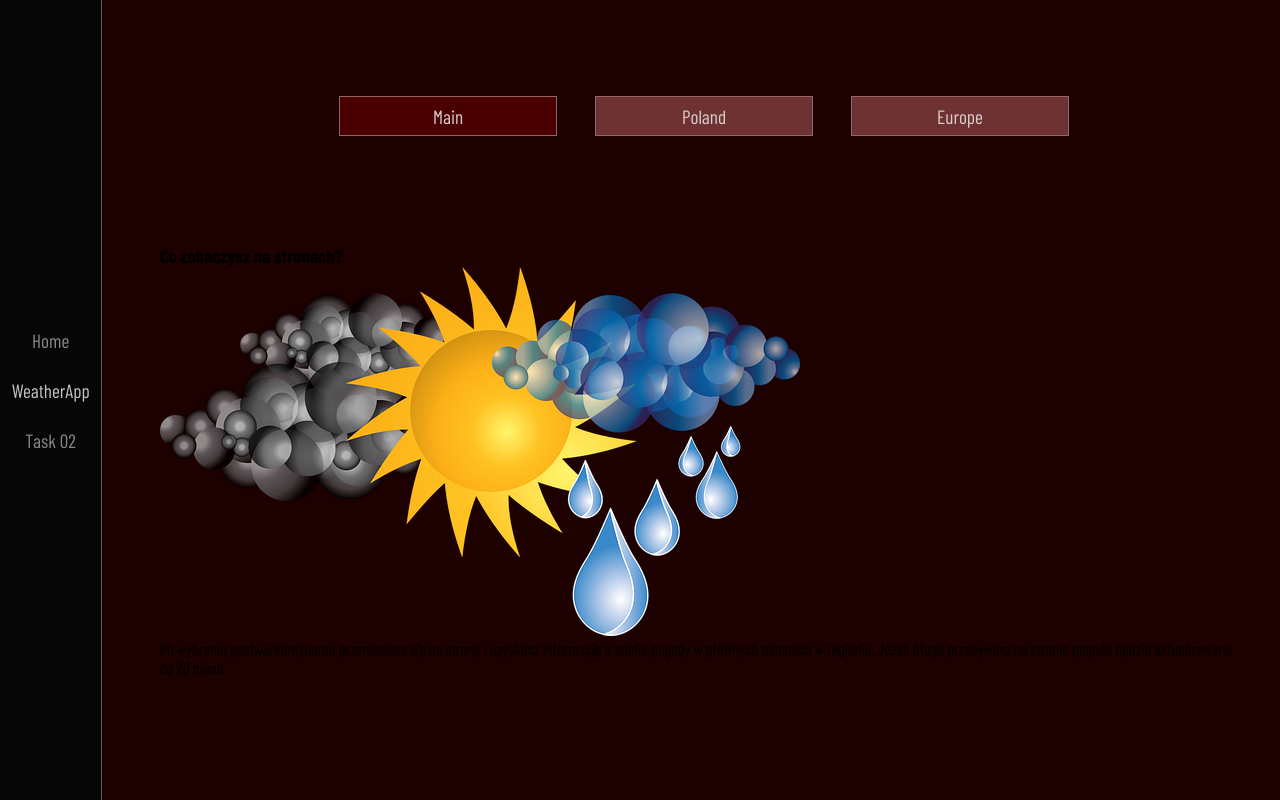
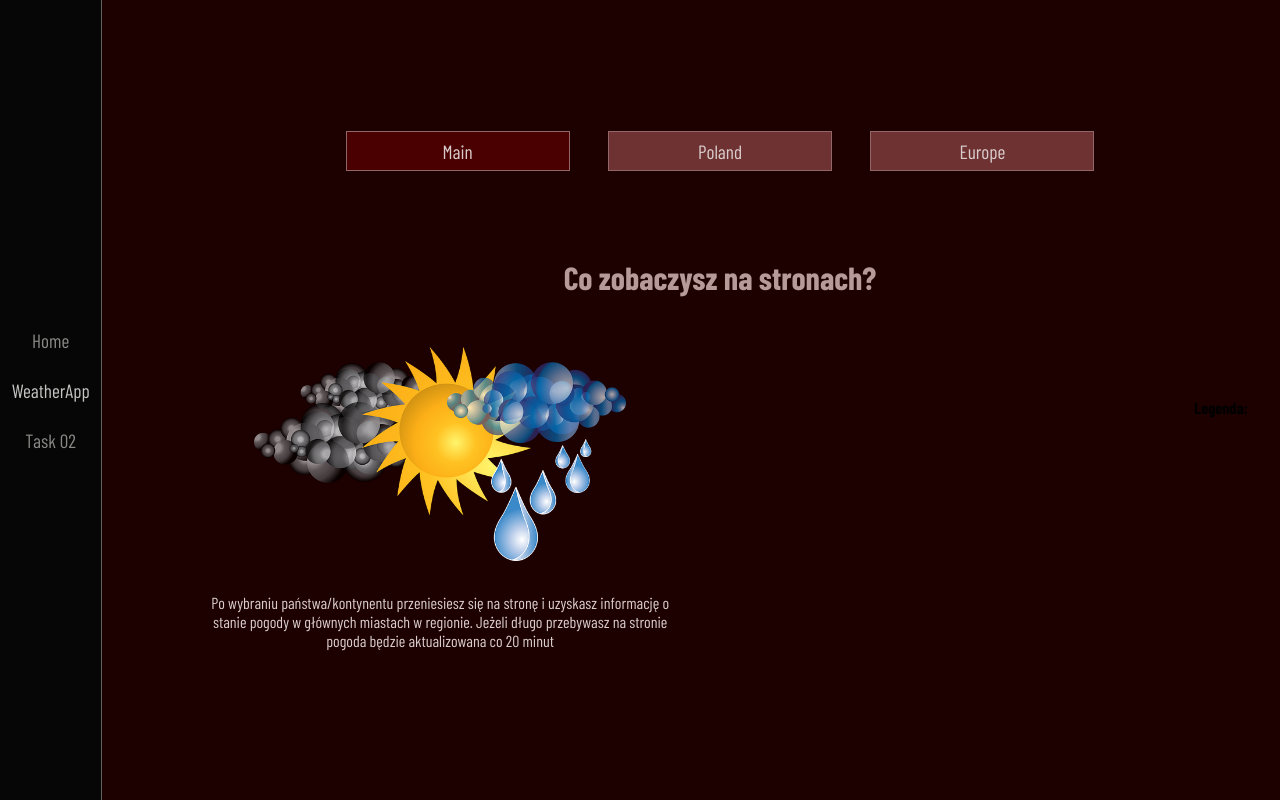
Before and after one commit to Scorpion19702022/01_REACT_VARIOUS_PROJECTS, a React (Create React App) app: page /WeatherApp in a window 1280 px wide. Built offline with nearby package versions, Linux system fonts and the light colour scheme; a web font is replaced by a local one.

Commit message:
first styles css in component WeatherApp

```diff
--- a/src/Components/WeatherApp/NavWorld.module.css
+++ b/src/Components/WeatherApp/NavWorld.module.css
@@ -21,7 +21,7 @@
 	width: 100%;
 	display: flex;
 	justify-content: center;
-	margin: 4em 0em 1em 0em;
+	margin: 6em 0em 1em 0em;
 }
 
 .btn_active {
--- a/src/Components/WeatherApp/WeatherApp.module.css
+++ b/src/Components/WeatherApp/WeatherApp.module.css
@@ -19,14 +19,46 @@
 
 .wrapper {
 	position: relative;
-	padding: 2em;
 	width: 100%;
 	height: 100vh;
 	display: flex;
 	flex-direction: column;
-	justify-content: space-between;
+	justify-content: space-around;
 	align-items: center;
 	background-color: var(--color-darkred08);
+}
+
+.heading {
+	font-size: 2em;
+	color: var(--color-darkred02);
+}
+
+.box_main {
+	width: 100%;
+	padding: 2em;
+	display: flex;
+	justify-content: space-between;
+}
+
+.main_info {
+	width: 47%;
+	height: 60%;
+	padding: 1em;
+	display: flex;
+	flex-direction: column;
+	align-items: center;
+	justify-content: center;
+}
+
+.main_img {
+	width: 80%;
+	object-fit: cover;
+	margin-bottom: 2em;
+}
+
+.main_text {
+	text-align: center;
+	color: var(--color-darkred01);
 }
 
 @media (min-width: 767.98px) {
--- a/src/Components/WeatherApp/WeatherApp.tsx
+++ b/src/Components/WeatherApp/WeatherApp.tsx
@@ -16,15 +16,19 @@ const WeatherApp = () => {
 	return (
 		<section className={styles.wrapper}>
 			<NavWorld />
-			<div className={styles.box_main_info}>
-				<h1 className={styles.heading}>Co zobaczysz na stronach?</h1>
-				<img src={Unknown} alt='some_weather' />
-				<p>
-					Po wybraniu pastwa/kontynentu przeniesiesz się na stronę i uzyskasz informację o stanie pogody w głównych
-					miastach w regionie. Jeżeli długo przebywasz na stronie pogoda będzie aktualizowana co 20 minut
-				</p>
+			<h1 className={styles.heading}>Co zobaczysz na stronach?</h1>
+			<div className={styles.box_main}>
+				<div className={styles.main_info}>
+					<img className={styles.main_img} src={Unknown} alt='some_weather' />
+					<p className={styles.main_text}>
+						Po wybraniu państwa/kontynentu przeniesiesz się na stronę i uzyskasz informację o stanie pogody w głównych
+						miastach w regionie. Jeżeli długo przebywasz na stronie pogoda będzie aktualizowana co 20 minut
+					</p>
+				</div>
+				<div className={styles.box_legend}>
+					<h4 className={styles.legend_heading}>Legenda:</h4>
+				</div>
 			</div>
-			<div className={styles.box_legend}></div>
 		</section>
 	)
 }
```
